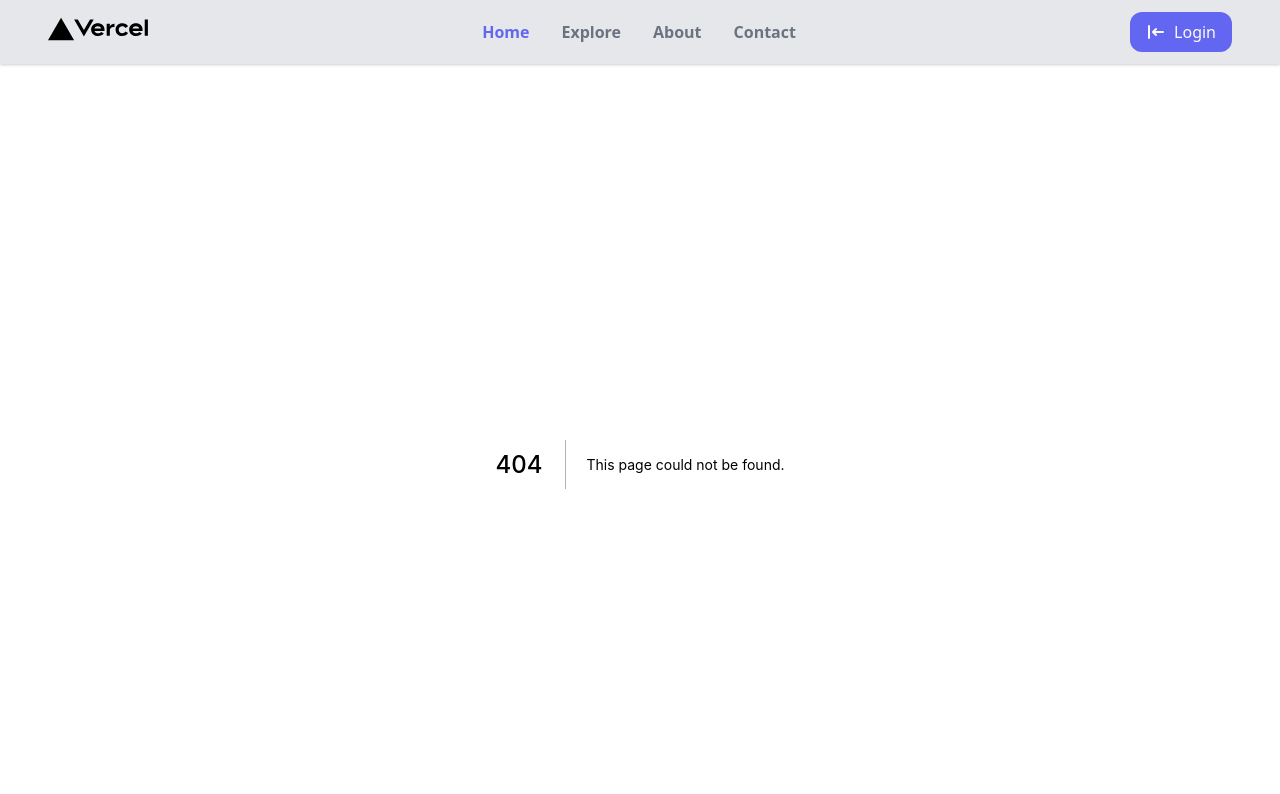
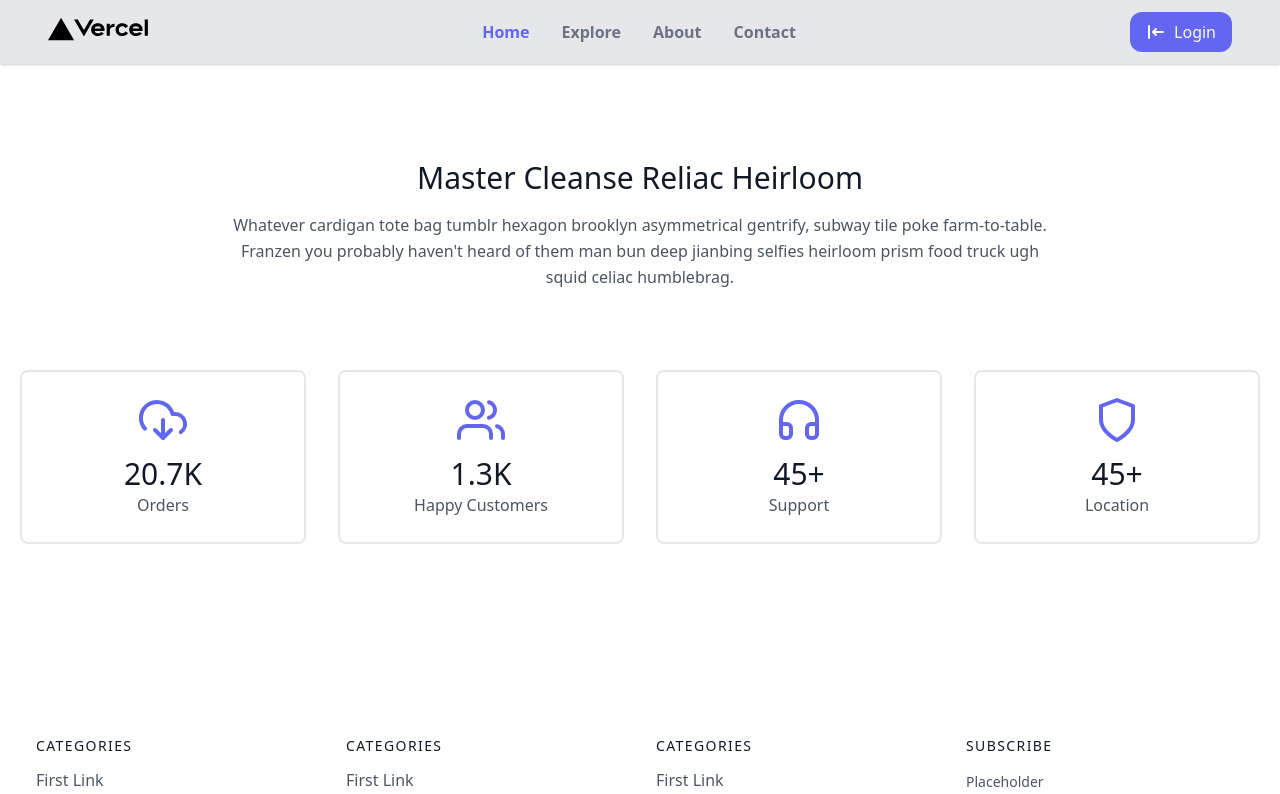
Before and after one commit to yogesh2k21/Next-Super-Market, a Next.js app: page /Statistic in a window 1280 px wide. Before the commit this address had no page. Shown: the top 794 px of the page. Built offline with nearby package versions, Linux system fonts and the light colour scheme.

Commit message:
statistics componet added

```diff
--- /dev/null
+++ b/pages/Statistic.js
@@ -0,0 +1,60 @@
+import React from 'react'
+
+const Statistic = () => {
+  return (
+    <>
+        <section class="text-gray-600 body-font">
+            <div class="container px-5 py-24 mx-auto">
+                <div class="flex flex-col text-center w-full mb-20">
+                <h1 class="sm:text-3xl text-2xl font-medium title-font mb-4 text-gray-900">Master Cleanse Reliac Heirloom</h1>
+                <p class="lg:w-2/3 mx-auto leading-relaxed text-base">Whatever cardigan tote bag tumblr hexagon brooklyn asymmetrical gentrify, subway tile poke farm-to-table. Franzen you probably haven't heard of them man bun deep jianbing selfies heirloom prism food truck ugh squid celiac humblebrag.</p>
+                </div>
+                <div class="flex flex-wrap -m-4 text-center">
+                <div class="p-4 md:w-1/4 sm:w-1/2 w-full">
+                    <div class="border-2 border-gray-200 px-4 py-6 rounded-lg">
+                    <svg fill="none" stroke="currentColor" stroke-linecap="round" stroke-linejoin="round" stroke-width="2" class="text-indigo-500 w-12 h-12 mb-3 inline-block" viewBox="0 0 24 24">
+                        <path d="M8 17l4 4 4-4m-4-5v9"></path>
+                        <path d="M20.88 18.09A5 5 0 0018 9h-1.26A8 8 0 103 16.29"></path>
+                    </svg>
+                    <h2 class="title-font font-medium text-3xl text-gray-900">20.7K</h2>
+                    <p class="leading-relaxed">Orders</p>
+                    </div>
+                </div>
+                <div class="p-4 md:w-1/4 sm:w-1/2 w-full">
+                    <div class="border-2 border-gray-200 px-4 py-6 rounded-lg">
+                    <svg fill="none" stroke="currentColor" stroke-linecap="round" stroke-linejoin="round" stroke-width="2" class="text-indigo-500 w-12 h-12 mb-3 inline-block" viewBox="0 0 24 24">
+                        <path d="M17 21v-2a4 4 0 00-4-4H5a4 4 0 00-4 4v2"></path>
+                        <circle cx="9" cy="7" r="4"></circle>
+                        <path d="M23 21v-2a4 4 0 00-3-3.87m-4-12a4 4 0 010 7.75"></path>
+                    </svg>
+                    <h2 class="title-font font-medium text-3xl text-gray-900">1.3K</h2>
+                    <p class="leading-relaxed">Happy Customers</p>
+                    </div>
+                </div>
+                <div class="p-4 md:w-1/4 sm:w-1/2 w-full">
+                    <div class="border-2 border-gray-200 px-4 py-6 rounded-lg">
+                    <svg fill="none" stroke="currentColor" stroke-linecap="round" stroke-linejoin="round" stroke-width="2" class="text-indigo-500 w-12 h-12 mb-3 inline-block" viewBox="0 0 24 24">
+                        <path d="M3 18v-6a9 9 0 0118 0v6"></path>
+                        <path d="M21 19a2 2 0 01-2 2h-1a2 2 0 01-2-2v-3a2 2 0 012-2h3zM3 19a2 2 0 002 2h1a2 2 0 002-2v-3a2 2 0 00-2-2H3z"></path>
+                    </svg>
+                    <h2 class="title-font font-medium text-3xl text-gray-900">45+</h2>
+                    <p class="leading-relaxed">Support</p>
+                    </div>
+                </div>
+                <div class="p-4 md:w-1/4 sm:w-1/2 w-full">
+                    <div class="border-2 border-gray-200 px-4 py-6 rounded-lg">
+                    <svg fill="none" stroke="currentColor" stroke-linecap="round" stroke-linejoin="round" stroke-width="2" class="text-indigo-500 w-12 h-12 mb-3 inline-block" viewBox="0 0 24 24">
+                        <path d="M12 22s8-4 8-10V5l-8-3-8 3v7c0 6 8 10 8 10z"></path>
+                    </svg>
+                    <h2 class="title-font font-medium text-3xl text-gray-900">45+</h2>
+                    <p class="leading-relaxed">Location</p>
+                    </div>
+                </div>
+                </div>
+            </div>
+        </section>
+    </>
+  )
+}
+
+export default Statistic
--- a/pages/index.js
+++ b/pages/index.js
@@ -3,6 +3,7 @@
 import Link from "next/link";
 import { useState } from "react";
 import Banner from "./Banner";
+import Statistic from "./Statistic";
 const Home = (props) => {
   const [products, setproducts] = useState(props.product);
   return (
@@ -52,6 +53,8 @@
         })}
           </div>
         </div>
+        <Statistic/>
+        <hr />
       </main>
     </div>
   );
```
